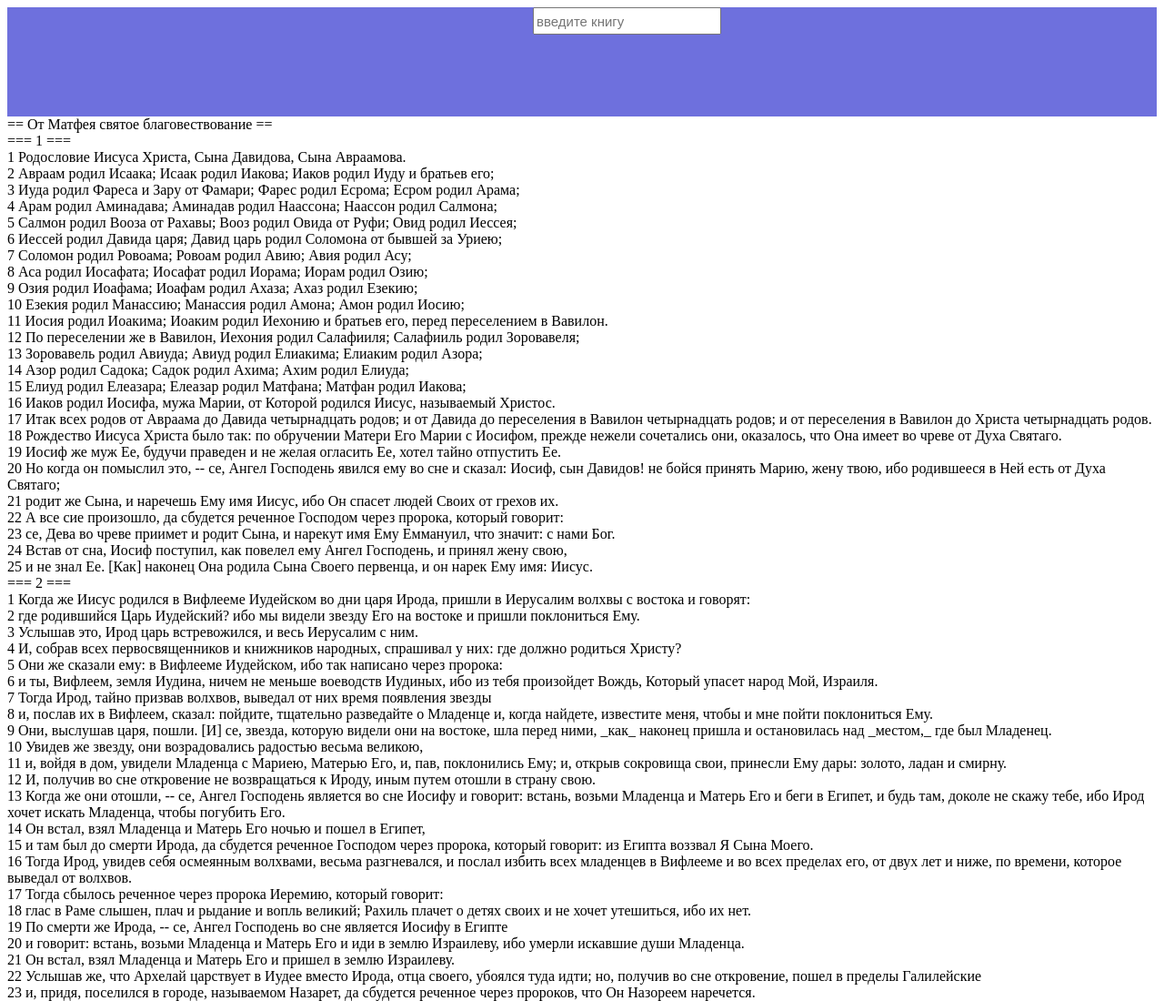
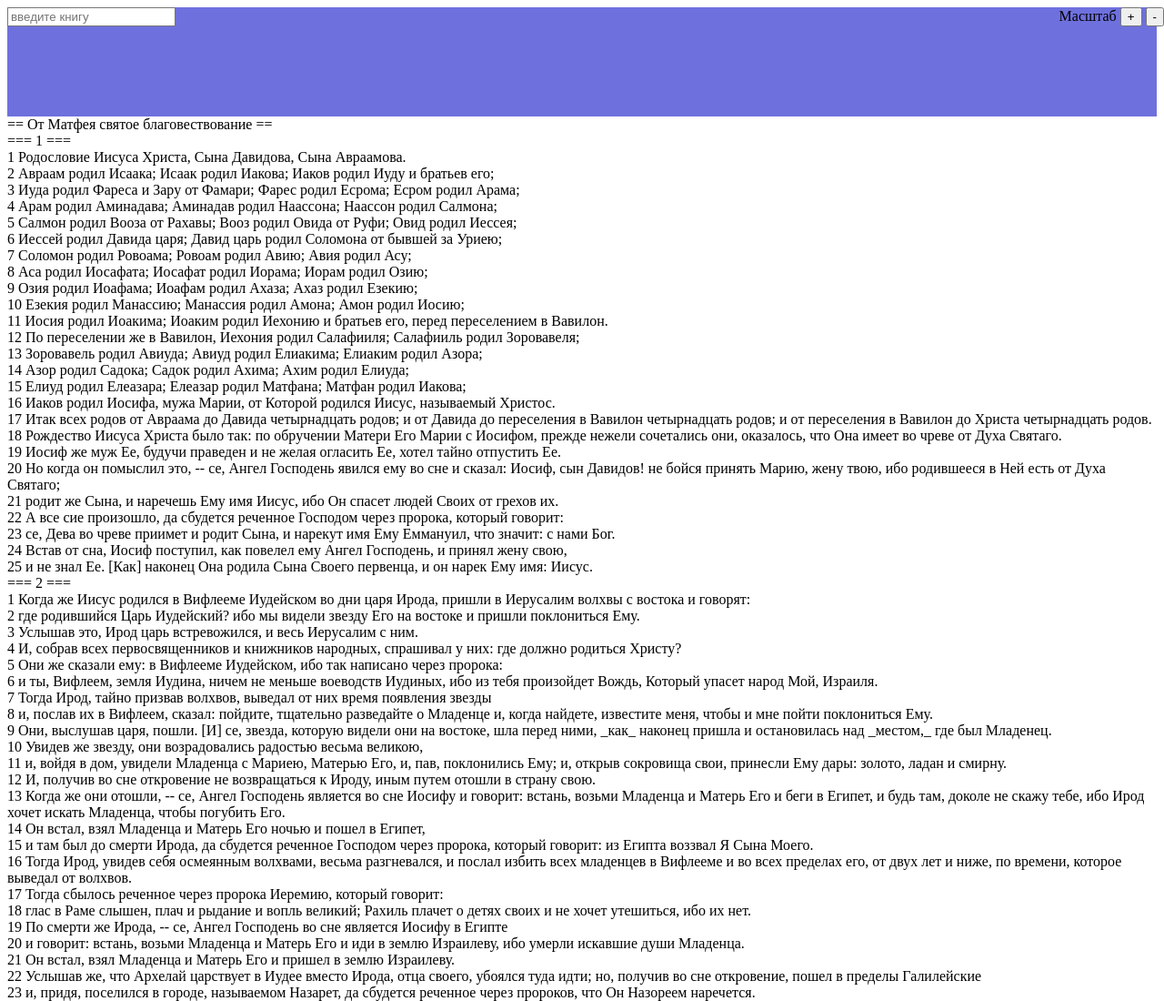
Before and after one commit to cavnav/Bible2, a website with bundled scripts: page index.html in a window 1280 px wide. Shown: the top 1100 px of the page at 91% size. Built offline with nearby package versions, Linux system fonts and the light colour scheme.

Commit message:
добавление + и -

```diff
--- a/index.html
+++ b/index.html
@@ -11,6 +11,19 @@
 	<title>Библия. Полный текст Священного Писания.</title>
 </head>
 <body>
+		<div class="zoom">
+			Масштаб
+			<input
+				type="button"
+				value="+"
+				onClick="zoomPageInc()"
+			/>
+			<input
+				type="button"
+				value="-"
+				onClick="zoomPageDec()"
+			 />
+		</div>
 	<div id="_searchBox" class="search-bar">
 		<div class="search-options">
 			<input
--- a/styles.css
+++ b/styles.css
@@ -43,9 +43,16 @@ ul li{
   list-style:none;
   }
 
-  input{
-    position: relative;
-    left: 578px;
-    height:24px;
-    font-size: 15px;
-  }
+
+
+  /* body {
+    -moz-transform: scale(0.8, 0.8);
+    zoom: 0.8;
+    zoom: 80%;
+ } */
+
+ .zoom {
+  position: fixed;
+  right: 0;
+  z-index: 100;
+}
--- a/utils.js
+++ b/utils.js
@@ -9,3 +9,13 @@
 
 //         };
 // }
+
+function zoomPageInc(){
+    const value = document.body.style.zoom;
+    document.body.style.zoom=Number(value ? value : 1)*1.1;
+}
+
+function zoomPageDec(){
+    const value = document.body.style.zoom;
+    document.body.style.zoom=Number(value ? value : 1)*0.9;
+}
```
